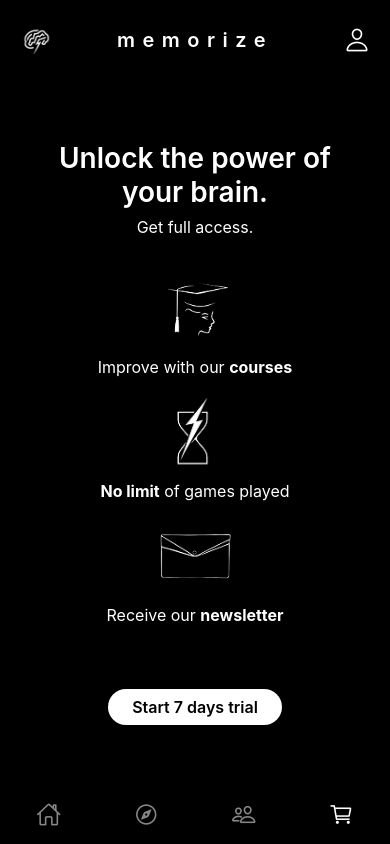
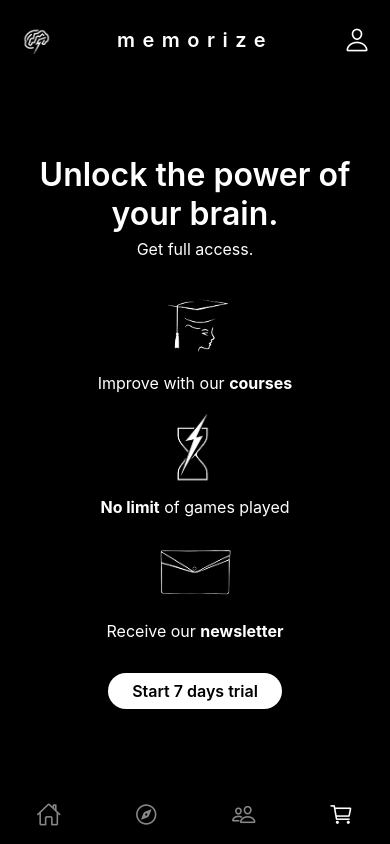
Before and after one commit to guillaumekrvr2/mvp-memo, a React Native app: screen /Shop in a window 390 px wide. Built offline with nearby package versions, Linux system fonts and the light colour scheme.

Commit message:
full shopscreen page factorisée

```diff
--- /dev/null
+++ b/components/atoms/Text/Text.jsx
@@ -0,0 +1,28 @@
+// components/atoms/Text/Text.jsx
+import React from 'react';
+import { StyledText } from './styles';
+
+export function Text({
+  variant = 'body',
+  center = false,
+  mt,
+  mb,
+  color,
+  style,
+  children,
+  ...props
+}) {
+  return (
+    <StyledText
+      variant={variant}
+      center={center}
+      mt={mt}
+      mb={mb}
+      color={color}
+      style={style}
+      {...props}
+    >
+      {children}
+    </StyledText>
+  );
+}
--- /dev/null
+++ b/components/atoms/Text/styles.js
@@ -0,0 +1,44 @@
+// components/atoms/Text/styles.js
+import styled from 'styled-components/native';
+import { theme } from '../../../theme';
+import typography from '../../../theme/typography';
+import spacing from '../../../theme/spacing';
+
+// Map semantic variants to design tokens
+const VARIANT_STYLES = {
+  h1: {
+    fontSize: typography.size.xxl,
+    fontWeight: typography.weight.semibold,
+    // Ensure lineHeight is >= fontSize to prevent clipping
+    lineHeight: typography.size.xxl * 1.2,
+  },
+  h2: {
+    fontSize: typography.size.xl,
+    fontWeight: typography.weight.semibold,
+    lineHeight: typography.lineHeight.md,
+  },
+  body: {
+    fontSize: typography.size.md,
+    fontWeight: typography.weight.regular,
+    lineHeight: typography.lineHeight.md,
+  },
+  small: {
+    fontSize: typography.size.sm,
+    fontWeight: typography.weight.regular,
+    lineHeight: typography.lineHeight.sm,
+  }
+};
+
+export const StyledText = styled.Text`
+  color: ${({ color }) => color || theme.colors.textOnDark};
+  font-size: ${({ variant }) =>
+    (VARIANT_STYLES[variant] || VARIANT_STYLES.body).fontSize}px;
+  font-weight: ${({ variant }) =>
+    (VARIANT_STYLES[variant] || VARIANT_STYLES.body).fontWeight};
+  line-height: ${({ variant }) =>
+    (VARIANT_STYLES[variant] || VARIANT_STYLES.body).lineHeight}px;
+  text-align: ${({ center }) => (center ? 'center' : 'left')};
+  include-font-padding: false;
+  ${({ mt }) => (mt ? `margin-top: ${spacing[mt]}px;` : '')}
+  ${({ mb }) => (mb ? `margin-bottom: ${spacing[mb]}px;` : '')}
+`;
--- /dev/null
+++ b/components/molecules/FeatureItem/FeatureItem.jsx
@@ -0,0 +1,22 @@
+// components/molecules/FeatureItem/FeatureItem.jsx
+import React from 'react';
+import { Container, Icon, Label, Highlight } from './styles';
+
+/**
+ * @param {{ icon: any, label: string, highlight: string }} props
+ */
+export function FeatureItem({ icon, label, highlight }) {
+  // Split label around the highlighted word
+  const [before, after] = label.split(highlight);
+
+  return (
+    <Container>
+      <Icon source={icon} resizeMode="contain" />
+      <Label>
+        {before}
+        <Highlight>{highlight}</Highlight>
+        {after}
+      </Label>
+    </Container>
+  );
+}
--- /dev/null
+++ b/components/molecules/FeatureItem/styles.js
@@ -0,0 +1,26 @@
+// components/molecules/FeatureItem/styles.js
+import styled from 'styled-components/native';
+import { theme } from '../../../theme';
+import spacing from '../../../theme/spacing';
+
+export const Container = styled.View`
+  flex-direction: column;
+  align-items: center;
+  margin-bottom: ${spacing.md}px;
+`;
+
+export const Icon = styled.Image`
+  width: 80px;
+  height: 80px;
+  margin-bottom: ${spacing.sm}px;
+`;
+
+export const Label = styled.Text`
+  color: ${theme.colors.textOnDark};
+  font-size: ${theme.typography.size.md}px;
+  text-align: center;
+`;
+
+export const Highlight = styled.Text`
+  font-weight: ${theme.typography.weight.bold};
+`;
--- a/screens/ShopScreen.jsx
+++ b/screens/ShopScreen.jsx
@@ -1,48 +1,59 @@
 // screens/ShopScreen.jsx
 import React from 'react'
-import { SafeAreaView, View, Text, StyleSheet, TouchableOpacity, Image } from 'react-native'
-import { theme } from '../theme';
-import { SecondaryButton } from '../components/atoms/SecondaryButton/SecondaryButton';
+import { SafeAreaView, View, StyleSheet } from 'react-native'
+import { theme } from '../theme'
+import { Text } from '../components/atoms/Text/Text'
+import { SecondaryButton } from '../components/atoms/SecondaryButton/SecondaryButton'
+import { FeatureItem } from '../components/molecules/FeatureItem/FeatureItem'
 
 const PaywallHatImg        = require('../assets/icons/Paywall_hat.png')
 const PaywallHourglassImg  = require('../assets/icons/Paywall_hourglass.png')
 const PaywallNewsletterImg = require('../assets/icons/Paywall_newsletter.png')
 
+// Définition des données des features
+const features = [
+  {
+    icon: PaywallHatImg,
+    label: 'Improve with our courses',
+    highlight: 'courses',
+  },
+  {
+    icon: PaywallHourglassImg,
+    label: 'No limit of games played',
+    highlight: 'No limit',
+  },
+  {
+    icon: PaywallNewsletterImg,
+    label: 'Receive our newsletter',
+    highlight: 'newsletter',
+  },
+]
+
 export default function ShopScreen() {
   return (
     <SafeAreaView style={styles.container}>
-
       <View style={styles.content}>
-        <Text style={styles.title}>
+        <Text variant="h1" center mb="xs">
           Unlock the power of{'\n'}your brain.
         </Text>
-        <Text style={styles.subtitle}>Get full access.</Text>
+        <Text variant="body" center mb="lg">
+          Get full access.
+        </Text>
 
-        <View style={styles.features}>
-          <View style={styles.feature}>
-            <Image source={PaywallHatImg} style={styles.icon} resizeMode="contain" />
-            <Text style={styles.featureText}>
-              Improve with our{' '}
-              <Text style={styles.bold}>courses</Text>
-            </Text>
-          </View>
+        {features.map((f, i) => (
+          <FeatureItem
+            key={i}
+            icon={f.icon}
+            label={f.label}
+            highlight={f.highlight}
+          />
+        ))}
 
-          <View style={styles.feature}>
-            <Image source={PaywallHourglassImg} style={styles.icon} resizeMode="contain" />
-            <Text style={styles.featureText}>
-              <Text style={styles.bold}>No limit</Text> of games played
-            </Text>
-          </View>
-
-          <View style={styles.feature}>
-            <Image source={PaywallNewsletterImg} style={styles.icon} resizeMode="contain" />
-            <Text style={styles.featureText}>
-              Receive our{' '}
-              <Text style={styles.bold}>newsletter</Text>
-            </Text>
-          </View>
-        </View>
-        <SecondaryButton onPress={() => {}}>Start 7 days trial</SecondaryButton>
+        <SecondaryButton onPress={() => {
+          // TODO: lancer l’abonnement / l’essai gratuit
+        }}>
+          Start 7 days trial
+        </SecondaryButton>
       </View>
     </SafeAreaView>
   )
@@ -57,41 +68,6 @@ const styles = StyleSheet.create({
     flex: 1,
     justifyContent: 'center',
     alignItems: 'center',
-    paddingHorizontal: 20
-  },
-  title: {
-    color: '#fff',
-    fontSize: 28,
-    fontWeight: '600',
-    textAlign: 'center',
-    marginBottom: 8
-  },
-  subtitle: {
-    color: '#fff',
-    fontSize: 16,
-    marginBottom: 32
-  },
-  features: {
-    flexDirection: 'column',
-    alignItems: 'center',
-    width: '100%',
-    marginBottom: 32
-  },
-  feature: {
-    alignItems: 'center',
-    marginBottom: 16
-  },
-  icon: {
-    width: 80,
-    height: 80,
-    marginBottom: 8
-  },
-  featureText: {
-    color: '#fff',
-    fontSize: 16,
-    textAlign: 'center'
-  },
-  bold: {
-    fontWeight: '700'
+    paddingHorizontal: 20,
   },
 })
--- a/theme/border.js
+++ b/theme/border.js
@@ -3,4 +3,6 @@ export default {
     width: 1,       // épaisseur standard des bordures
     radius: 20,      // rayon de bord standard
     radiusLg: 20,   // rayon large pour boutons “pill”
+    borderOnDark: "#FFFFFF",
+    borderOnLight: '#000000',
   };
```
